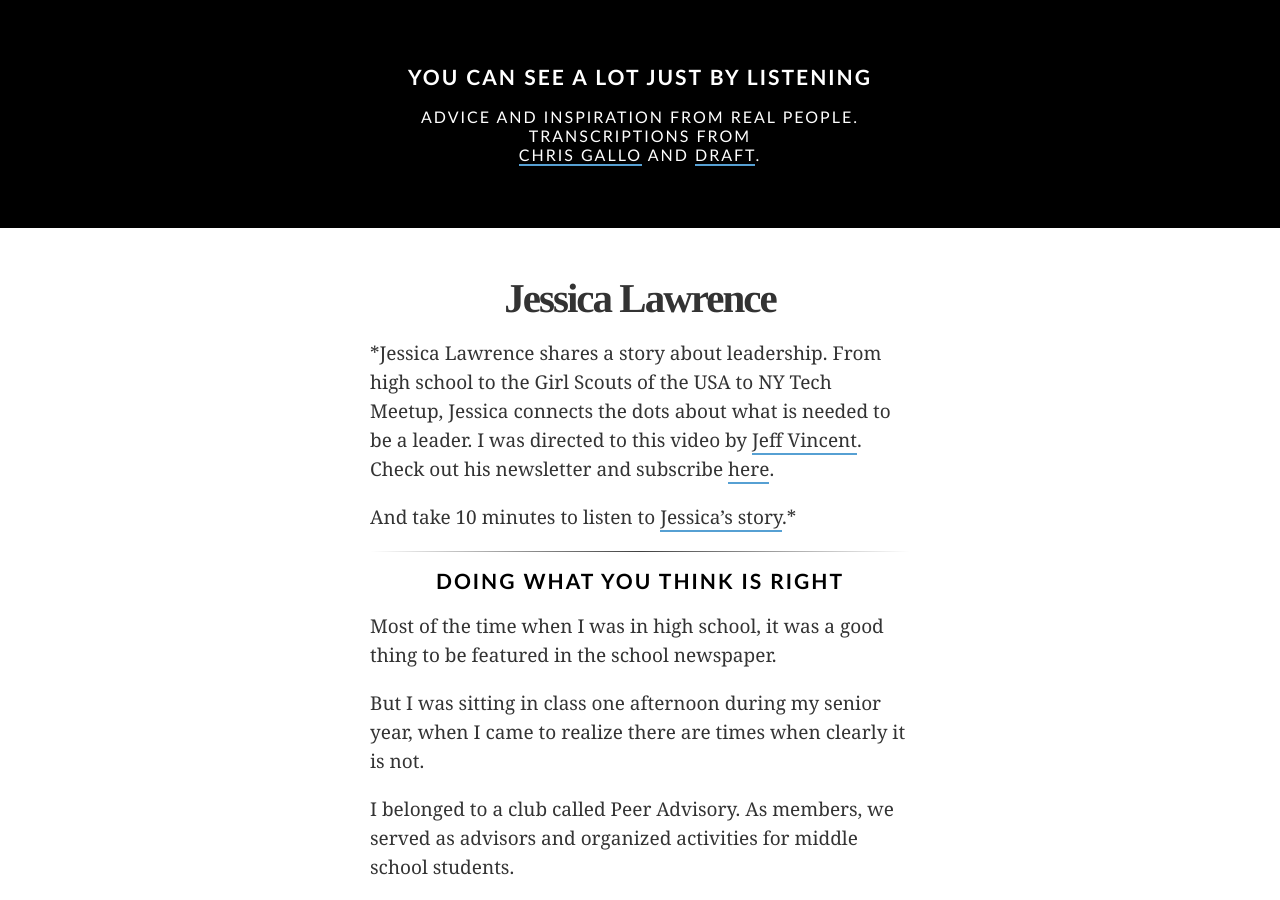
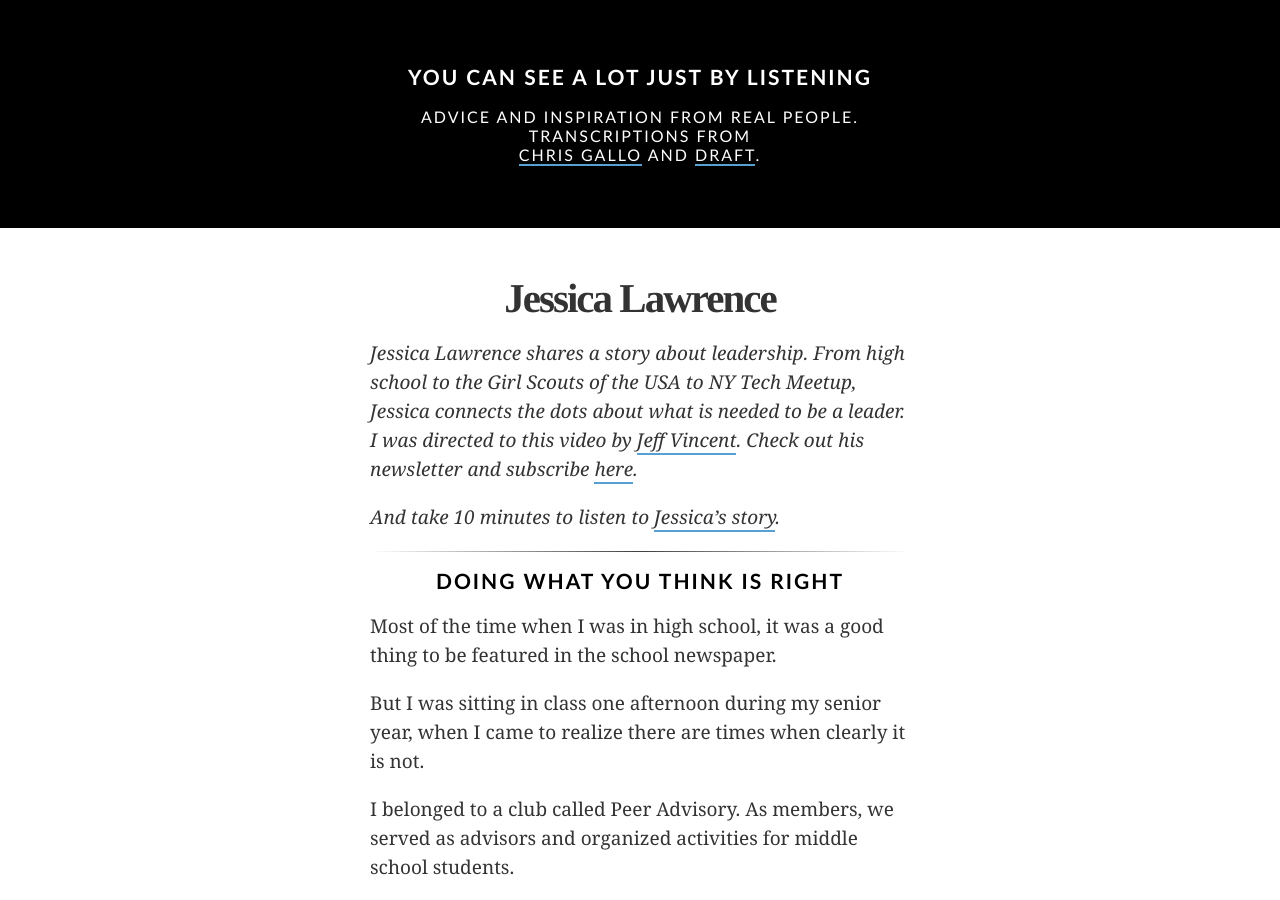
Before and after one commit to gallochris/people, a Jekyll site: the page built from _posts/2015-01-20-jessica-lawrence.md, in a window 1280 px wide and 900 px high. Built offline with Jekyll 4.4.1, drawn with Linux system fonts in a browser that asks for light colours; Markdown is read by kramdown in place of the engine named in the settings.

Commit message:
fixing italics

```diff
--- a/_posts/2015-01-20-jessica-lawrence.md
+++ b/_posts/2015-01-20-jessica-lawrence.md
@@ -4,9 +4,9 @@ title: Jessica Lawrence
 preview: Being able to pause is essential for creating the space needed in leadership.
 link: Pause & Listen
 ---
-*Jessica Lawrence shares a story about leadership. From high school to the Girl Scouts of the USA to NY Tech Meetup, Jessica connects the dots about what is needed to be a leader. I was directed to this video by [Jeff Vincent](https://twitter.com/jeffvincent). Check out his newsletter and subscribe [here](http://eepurl.com/UpDZz).
+*Jessica Lawrence shares a story about leadership. From high school to the Girl Scouts of the USA to NY Tech Meetup, Jessica connects the dots about what is needed to be a leader. I was directed to this video by [Jeff Vincent](https://twitter.com/jeffvincent). Check out his newsletter and subscribe [here](http://eepurl.com/UpDZz).*
 
-And take 10 minutes to listen to [Jessica's story](http://poptech.org/popcasts/jessica_lawrence_on_leading).*
+*And take 10 minutes to listen to [Jessica's story](http://poptech.org/popcasts/jessica_lawrence_on_leading).*
 
 * * *
 
```
